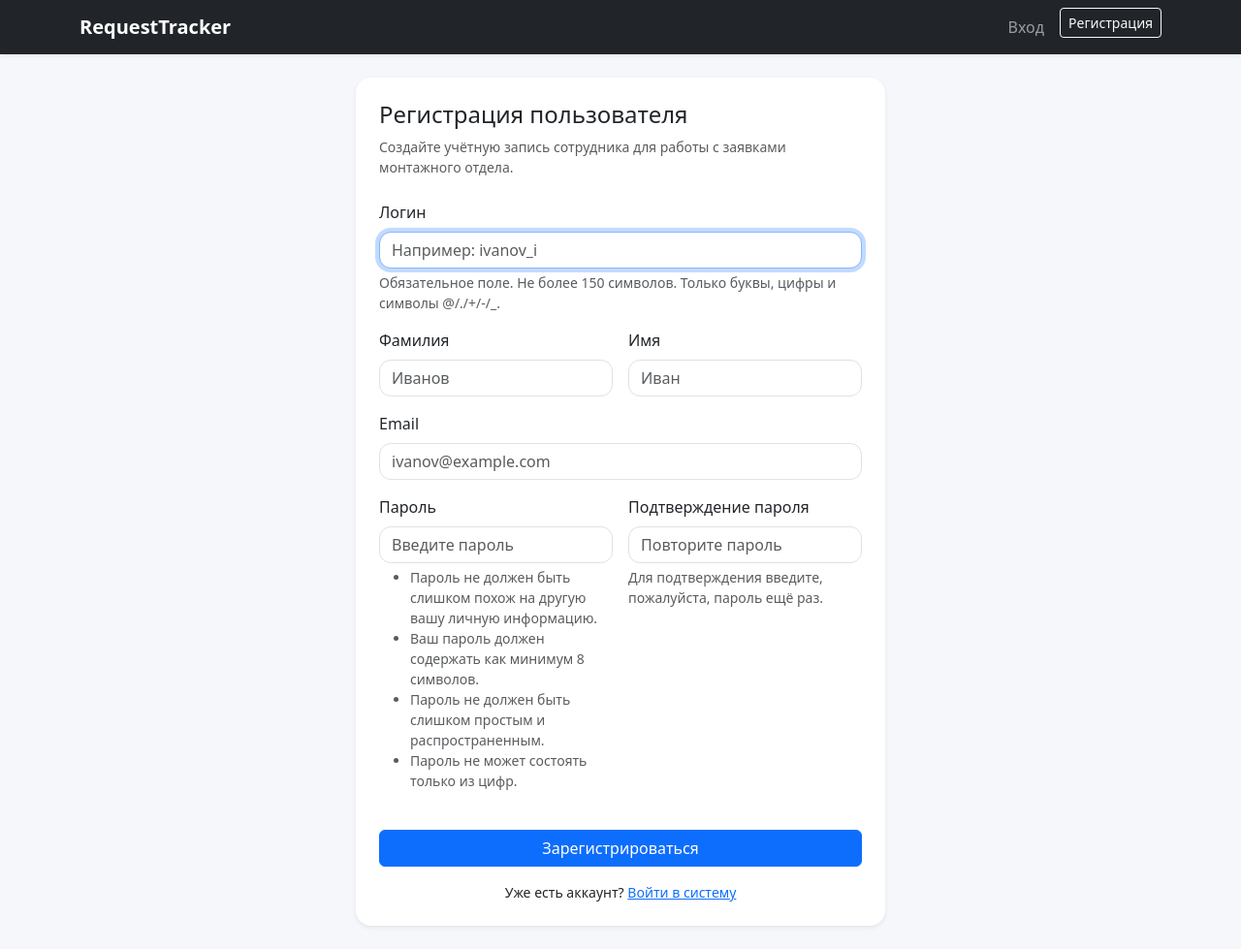
After one commit to grizzlyich/requs, a Django app: page /accounts/register/ in a window 1280 px wide. The commit adds this page. Shown: the whole page at 97% size. Run offline with Django 5.2, Linux system fonts and the light colour scheme.

Commit message:
Add registrarion

```diff
--- a/request_tracker/settings.py
+++ b/request_tracker/settings.py
@@ -149,6 +149,9 @@ LOGIN_REDIRECT_URL = "dashboard"
 LOGOUT_REDIRECT_URL = "login"
 LOGIN_URL = "login"
 
+# Можно выключить открытую регистрацию через ALLOW_REGISTRATION=0.
+ALLOW_REGISTRATION = env_bool("ALLOW_REGISTRATION", default=True)
+
 # Настройки для HTTPS за прокси Vercel.
 SECURE_PROXY_SSL_HEADER = ("HTTP_X_FORWARDED_PROTO", "https")
 USE_X_FORWARDED_HOST = True
--- a/request_tracker/urls.py
+++ b/request_tracker/urls.py
@@ -5,6 +5,7 @@ from tickets import views
 
 urlpatterns = [
     path('admin/', admin.site.urls),
+    path('accounts/register/', views.register, name='register'),
     path('accounts/', include('django.contrib.auth.urls')),
     path('', views.home_redirect, name='home'),
     path('dashboard/', views.dashboard, name='dashboard'),
--- a/templates/base.html
+++ b/templates/base.html
@@ -11,7 +11,7 @@
 <body>
 <nav class="navbar navbar-expand-lg navbar-dark bg-dark shadow-sm">
     <div class="container">
-        <a class="navbar-brand fw-semibold" href="{% url 'dashboard' %}">RequestTracker</a>
+        <a class="navbar-brand fw-semibold" href="{% if user.is_authenticated %}{% url 'dashboard' %}{% else %}{% url 'login' %}{% endif %}">RequestTracker</a>
         <button class="navbar-toggler" type="button" data-bs-toggle="collapse" data-bs-target="#mainNav" aria-controls="mainNav" aria-expanded="false" aria-label="Переключить навигацию">
             <span class="navbar-toggler-icon"></span>
         </button>
@@ -30,6 +30,11 @@
                         <button class="btn btn-outline-light btn-sm" type="submit">Выйти</button>
                     </form>
                 </div>
+            {% else %}
+                <ul class="navbar-nav ms-auto mb-2 mb-lg-0">
+                    <li class="nav-item"><a class="nav-link" href="{% url 'login' %}">Вход</a></li>
+                    <li class="nav-item"><a class="btn btn-outline-light btn-sm ms-lg-2" href="{% url 'register' %}">Регистрация</a></li>
+                </ul>
             {% endif %}
         </div>
     </div>
--- a/templates/registration/login.html
+++ b/templates/registration/login.html
@@ -8,7 +8,7 @@
         <div class="card shadow-sm border-0">
             <div class="card-body p-4">
                 <h1 class="h4 mb-3">Вход в систему</h1>
-                <p class="text-muted small">Используйте демонстрационный аккаунт из README или создайте своего пользователя через админ-панель.</p>
+                <p class="text-muted small">Используйте демонстрационный аккаунт из README или зарегистрируйте нового пользователя.</p>
                 <form method="post">
                     {% csrf_token %}
                     <div class="mb-3">
@@ -24,6 +24,9 @@
                     {% endif %}
                     <button class="btn btn-primary w-100" type="submit">Войти</button>
                 </form>
+                <div class="text-center small mt-3">
+                    Нет аккаунта? <a href="{% url 'register' %}">Зарегистрироваться</a>
+                </div>
             </div>
         </div>
     </div>
--- /dev/null
+++ b/templates/registration/register.html
@@ -0,0 +1,47 @@
+{% extends 'base.html' %}
+
+{% block title %}Регистрация | RequestTracker{% endblock %}
+
+{% block content %}
+<div class="row justify-content-center">
+    <div class="col-md-7 col-lg-6">
+        <div class="card shadow-sm border-0">
+            <div class="card-body p-4">
+                <h1 class="h4 mb-2">Регистрация пользователя</h1>
+                <p class="text-muted small mb-4">
+                    Создайте учётную запись сотрудника для работы с заявками монтажного отдела.
+                </p>
+
+                <form method="post" novalidate>
+                    {% csrf_token %}
+
+                    {% if form.non_field_errors %}
+                        <div class="alert alert-danger">{{ form.non_field_errors }}</div>
+                    {% endif %}
+
+                    <div class="row g-3">
+                        {% for field in form %}
+                            <div class="col-md-{% if field.name == 'username' or field.name == 'email' %}12{% else %}6{% endif %}">
+                                <label class="form-label" for="{{ field.id_for_label }}">{{ field.label }}</label>
+                                {{ field }}
+                                {% if field.help_text %}
+                                    <div class="form-text">{{ field.help_text }}</div>
+                                {% endif %}
+                                {% if field.errors %}
+                                    <div class="text-danger small mt-1">{{ field.errors|striptags }}</div>
+                                {% endif %}
+                            </div>
+                        {% endfor %}
+                    </div>
+
+                    <button class="btn btn-primary w-100 mt-4" type="submit">Зарегистрироваться</button>
+                </form>
+
+                <div class="text-center small mt-3">
+                    Уже есть аккаунт? <a href="{% url 'login' %}">Войти в систему</a>
+                </div>
+            </div>
+        </div>
+    </div>
+</div>
+{% endblock %}
--- a/tickets/forms.py
+++ b/tickets/forms.py
@@ -1,10 +1,59 @@
 from django import forms
 from django.contrib.auth import get_user_model
+from django.contrib.auth.forms import UserCreationForm
+from django.contrib.auth.models import Group
 
 from .models import Comment, Ticket
 from .utils import is_manager
 
 User = get_user_model()
+
+
+class RegistrationForm(UserCreationForm):
+    last_name = forms.CharField(label='Фамилия', max_length=150, required=True)
+    first_name = forms.CharField(label='Имя', max_length=150, required=True)
+    email = forms.EmailField(label='Email', required=True)
+
+    class Meta:
+        model = User
+        fields = ['username', 'last_name', 'first_name', 'email', 'password1', 'password2']
+        labels = {
+            'username': 'Логин',
+        }
+
+    def __init__(self, *args, **kwargs):
+        super().__init__(*args, **kwargs)
+        placeholders = {
+            'username': 'Например: ivanov_i',
+            'last_name': 'Иванов',
+            'first_name': 'Иван',
+            'email': 'ivanov@example.com',
+            'password1': 'Введите пароль',
+            'password2': 'Повторите пароль',
+        }
+        for name, field in self.fields.items():
+            field.widget.attrs['class'] = 'form-control'
+            if name in placeholders:
+                field.widget.attrs['placeholder'] = placeholders[name]
+        self.fields['password1'].label = 'Пароль'
+        self.fields['password2'].label = 'Подтверждение пароля'
+
+    def clean_email(self):
+        email = self.cleaned_data.get('email', '').strip().lower()
+        if email and User.objects.filter(email__iexact=email).exists():
+            raise forms.ValidationError('Пользователь с таким email уже зарегистрирован.')
+        return email
+
+    def save(self, commit=True):
+        user = super().save(commit=False)
+        user.email = self.cleaned_data['email']
+        user.first_name = self.cleaned_data['first_name']
+        user.last_name = self.cleaned_data['last_name']
+        if commit:
+            user.save()
+            group, _ = Group.objects.get_or_create(name='Сотрудник')
+            user.groups.add(group)
+        return user
 
 
 class DateInput(forms.DateInput):
@@ -51,7 +100,6 @@ class TicketForm(forms.ModelForm):
             if not self.instance.pk:
                 self.fields['status'].initial = Ticket.Status.NEW
 
-
     @staticmethod
     def user_label(user):
         full_name = user.get_full_name().strip()
--- a/tickets/views.py
+++ b/tickets/views.py
@@ -1,13 +1,36 @@
+from django.conf import settings
 from django.contrib import messages
+from django.contrib.auth import login
 from django.contrib.auth.decorators import login_required
 from django.db.models import Count, Q
 from django.http import Http404, HttpRequest, HttpResponse
 from django.shortcuts import get_object_or_404, redirect, render
 from django.utils import timezone
 
-from .forms import CommentForm, TicketForm
+from .forms import CommentForm, RegistrationForm, TicketForm
 from .models import Ticket
 from .utils import can_edit_ticket, can_view_ticket, get_visible_tickets, is_manager, record_status_change
+
+
+def register(request: HttpRequest) -> HttpResponse:
+    if request.user.is_authenticated:
+        return redirect('dashboard')
+
+    if not getattr(settings, 'ALLOW_REGISTRATION', True):
+        messages.error(request, 'Самостоятельная регистрация временно отключена администратором.')
+        return redirect('login')
+
+    if request.method == 'POST':
+        form = RegistrationForm(request.POST)
+        if form.is_valid():
+            user = form.save()
+            login(request, user)
+            messages.success(request, 'Регистрация выполнена. Теперь вы можете создавать и отслеживать заявки.')
+            return redirect('dashboard')
+    else:
+        form = RegistrationForm()
+
+    return render(request, 'registration/register.html', {'form': form})
 
 
 @login_required
```
Also changed, not shown: tickets/tests.py (+19 -1 lines), README.md.
